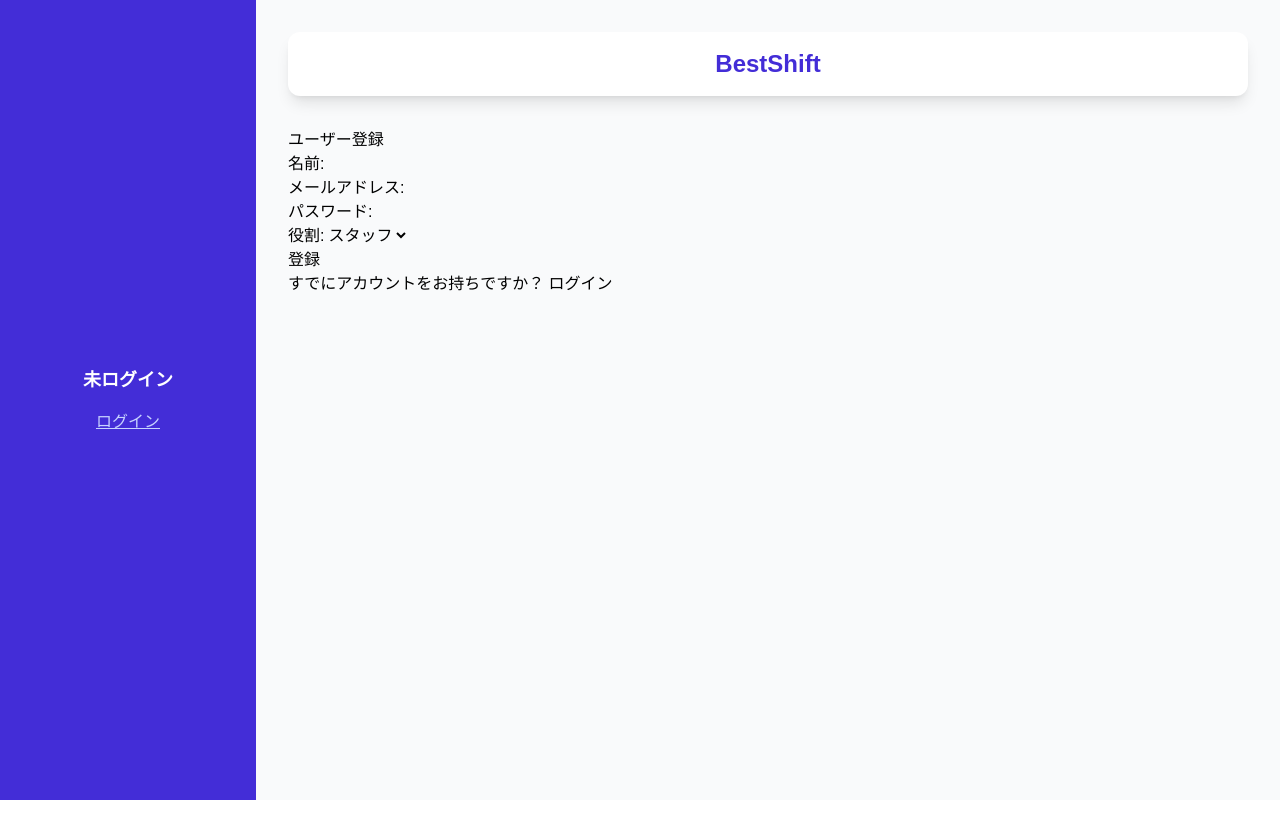
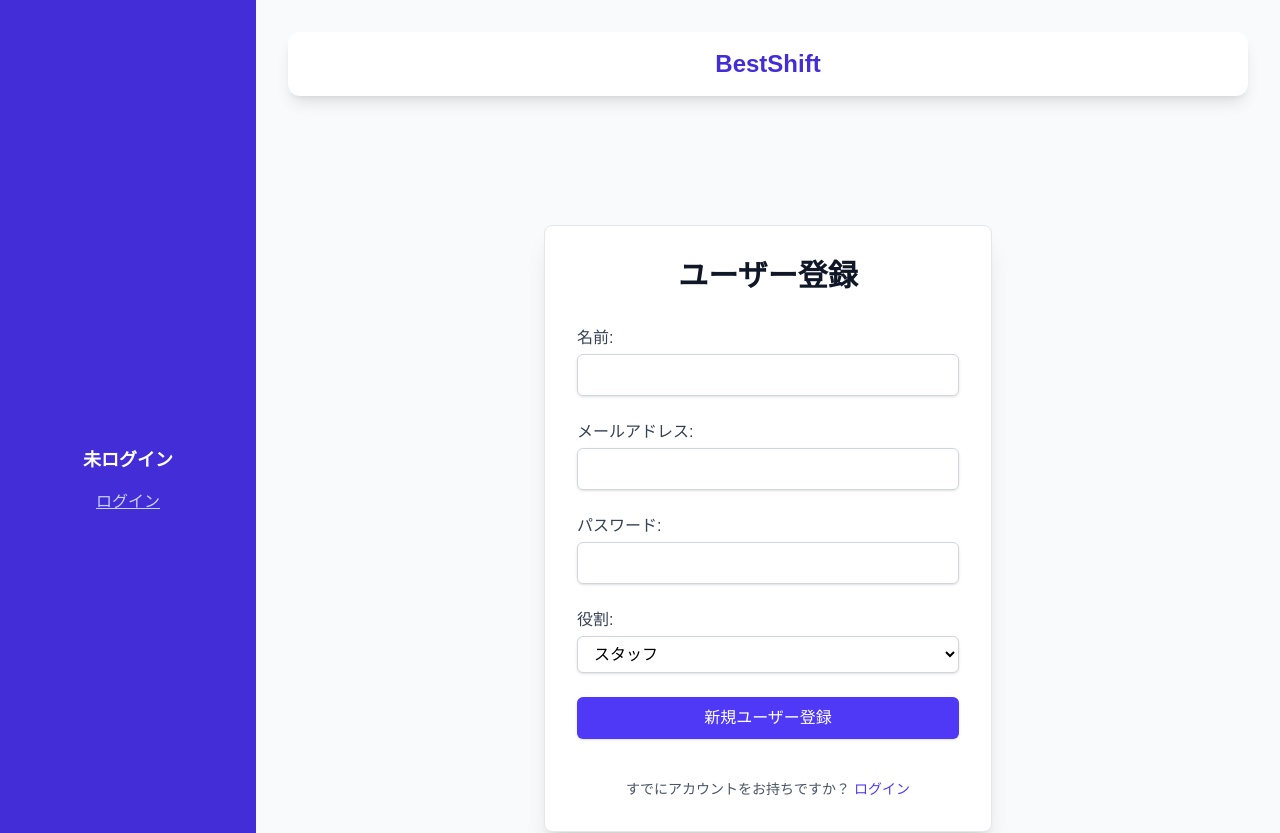
Before and after one commit to taisei0719/shift-app, a Next.js app in the folder frontend/: page /register in a window 1280 px wide. Shown: the top 833 px of the page. Before the commit the page ends 800 px from the top, so only its background shows below. Built offline with nearby package versions, Linux system fonts and the light colour scheme; no server answers.

Commit message:
ユーザー登録画面

```diff
--- a/frontend/app/register/page.tsx
+++ b/frontend/app/register/page.tsx
@@ -19,43 +19,102 @@
   const handleSubmit = async (e: React.FormEvent<HTMLFormElement>) => {
     e.preventDefault();
     try {
+      // 登録処理が成功したら、自動的にログイン状態になることを想定し、トップページへ遷移
       await api.post("/register", { name, email, password, role });
       router.push("/");
     } catch (err) {
-      const error = err as any; // ★この行を追加！errをanyとして扱う
+      const error = err as any;
       setError(error.response?.data?.error || "登録に失敗しました");
     }
   };
 
   return (
-    <div>
-      <h1>ユーザー登録</h1>
-      {error && <p style={{ color: "red" }}>{error}</p>}
-      <form onSubmit={handleSubmit}>
-        <label>
-          名前:<input type="text" value={name} onChange={(e) => setName(e.target.value)} required />
+    // ★ ページのコンテナ: 中央寄せ、最小画面高
+    <div className="min-h-screen flex flex-col items-center justify-center py-12 bg-gray-50 sm:px-6 lg:px-8">
+
+      {/* ★ フォームのカードコンテナ */}
+      <div className="w-full max-w-md p-8 space-y-8 bg-white shadow-xl rounded-lg border border-gray-200">
+
+        <h1 className="text-3xl font-extrabold text-gray-900 text-center">ユーザー登録</h1>
+
+        {/* エラーメッセージ表示エリア */}
+        {error && (
+          <p className="text-sm text-center text-red-600 font-medium border border-red-200 bg-red-50 p-3 rounded-md">
+            {error}
+          </p>
+        )}
+
+        <form onSubmit={handleSubmit} className="space-y-6">
+
+          {/* 名前入力フィールド */}
+          <label className="block">
+            <span className="text-gray-700 font-medium">名前:</span>
+            <input
+              type="text"
+              value={name}
+              onChange={(e) => setName(e.target.value)}
+              required
+              className="mt-1 block w-full px-3 py-2 border border-gray-300 rounded-md shadow-sm focus:ring-indigo-500 focus:border-indigo-500 transition duration-150"
+            />
           </label>
-        <br />
-        <label>
-          メールアドレス:<input type="email" value={email} onChange={(e) => setEmail(e.target.value)} required />
+
+          {/* メールアドレス入力フィールド */}
+          <label className="block">
+            <span className="text-gray-700 font-medium">メールアドレス:</span>
+            <input
+              type="email"
+              value={email}
+              onChange={(e) => setEmail(e.target.value)}
+              required
+              className="mt-1 block w-full px-3 py-2 border border-gray-300 rounded-md shadow-sm focus:ring-indigo-500 focus:border-indigo-500 transition duration-150"
+            />
           </label>
-        <br />
-        <label>
-          パスワード:<input type="password" value={password} onChange={(e) => setPassword(e.target.value)} required />
+
+          {/* パスワード入力フィールド */}
+          <label className="block">
+            <span className="text-gray-700 font-medium">パスワード:</span>
+            <input
+              type="password"
+              value={password}
+              onChange={(e) => setPassword(e.target.value)}
+              required
+              className="mt-1 block w-full px-3 py-2 border border-gray-300 rounded-md shadow-sm focus:ring-indigo-500 focus:border-indigo-500 transition duration-150"
+            />
           </label>
-        <br />
-        <label>
-          役割:
-          <select value={role} onChange={(e) => setRole(e.target.value)} required>
+
+          {/* 役割選択ドロップダウン */}
+          <label className="block">
+            <span className="text-gray-700 font-medium">役割:</span>
+            <select
+              value={role}
+              onChange={(e) => setRole(e.target.value)}
+              required
+              className="mt-1 block w-full px-3 py-2 border border-gray-300 bg-white rounded-md shadow-sm focus:ring-indigo-500 focus:border-indigo-500"
+            >
               <option value="staff">スタッフ</option>
               <option value="admin">オーナー</option>
             </select>
           </label>
-        <br />
-        <button type="submit">登録</button>
+
+          {/* 登録ボタン */}
+          <button
+            type="submit"
+            className="w-full bg-indigo-600 text-white py-2 px-4 border border-transparent rounded-md shadow-sm text-base font-medium hover:bg-indigo-700 focus:outline-none focus:ring-2 focus:ring-offset-2 focus:ring-indigo-500 transition duration-150"
+          >
+            新規ユーザー登録
+          </button>
         </form>
-      <div className="center-message">
-        すでにアカウントをお持ちですか？ <Link href="/">ログイン</Link>
+
+        {/* ログインへのリンク */}
+        <div className="text-sm text-center pt-2">
+          <p className="text-gray-600">
+            すでにアカウントをお持ちですか？
+            <Link href="/" className="font-medium text-indigo-600 hover:text-indigo-500 ml-1">
+              ログイン
+            </Link>
+          </p>
+        </div>
+
       </div>
     </div>
   );
```
Lines whose indentation alone changed are shown as unchanged.
